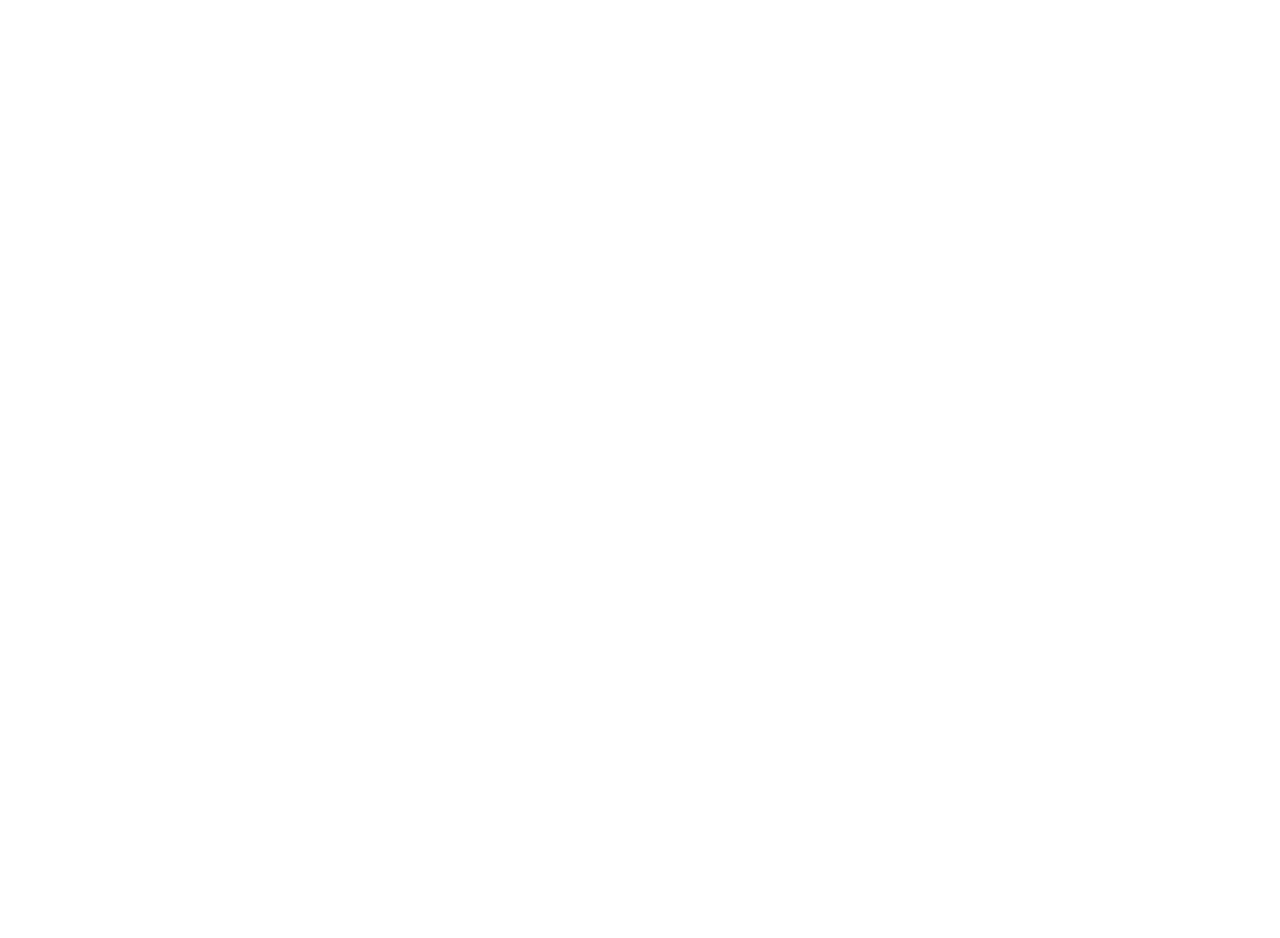
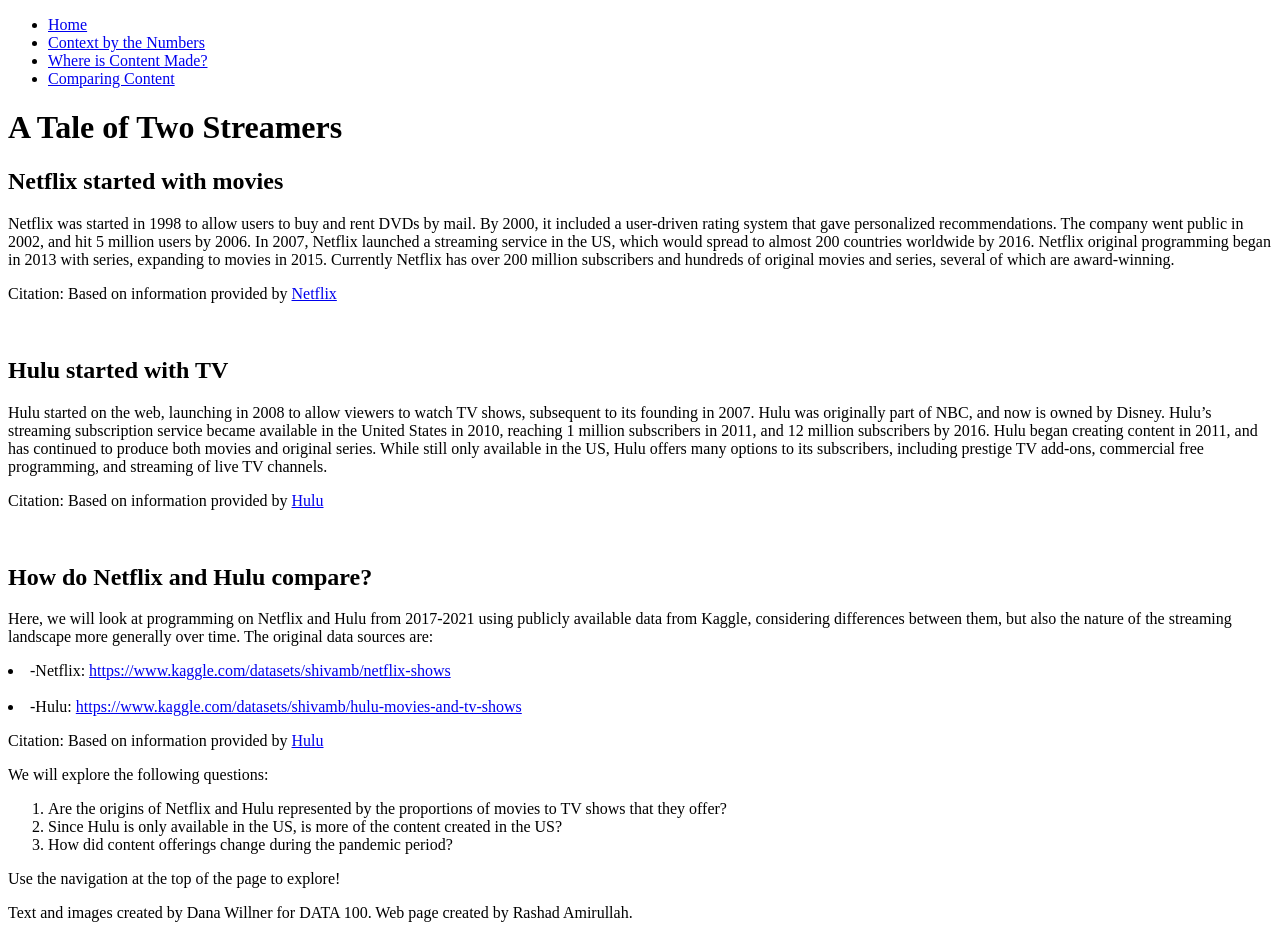
Before and after one commit to rnamirullah/hw4a, a plain HTML site: page index.html in a window 1280 px wide. Before the commit the page ends 800 px from the top, so only its background shows below. Drawn offline with Linux system fonts and the light colour scheme.

Commit message:
Add files via upload

```diff
--- a/index.html
+++ b/index.html
@@ -4,13 +4,65 @@
     <head>
         <meta charset="utf-8">
         <meta name="viewport" content="width=device-width">
-        <title>Rashad Amirullah</title>
+        <title>Netflix vs. Hulu</title>
     </head>
 
     <body>
         <header>
+            <nav>
+                <ul>
+                    <li><a href="index.html">Home</a></li>
+                    <li><a href="numbers.html">Context by the Numbers</a></li>
+                    <li><a href="where.html">Where is Content Made?</a></li>
+                    <li><a href="pandemic.html">Comparing Content</a></li>
+                </ul>
+            </nav>
         </header>
+        <h1>A Tale of Two Streamers</h1>
         <main>
+            <section>
+            <h2>Netflix started with movies</h2>
+            <p>Netflix was started in 1998 to allow users to buy and rent DVDs by mail. By 2000,
+                it included a user-driven rating system that gave personalized recommendations. The
+                company went public in 2002, and hit 5 million users by 2006. In 2007, Netflix
+                launched a streaming service in the US, which would spread to almost 200 countries
+                worldwide by 2016. Netflix original programming began in 2013 with series,
+                expanding to movies in 2015. Currently Netflix has over 200 million subscribers and
+                hundreds of original movies and series, several of which are award-winning.</p>
+                <p>Citation: Based on information provided by <a href="https://about.netflix.com/en">Netflix</a></p>
+            </section>
+            <br>
+            <section>
+                <h2>Hulu started with TV</h2>
+                <p>Hulu started on the web, launching in 2008 to allow viewers to watch TV shows,
+                    subsequent to its founding in 2007. Hulu was originally part of NBC, and now is
+                    owned by Disney. Hulu’s streaming subscription service became available in the
+                    United States in 2010, reaching 1 million subscribers in 2011, and 12 million
+                    subscribers by 2016. Hulu began creating content in 2011, and has continued
+                    to produce both movies and original series. While still only available in the US,
+                    Hulu offers many options to its subscribers, including prestige TV add-ons,
+                    commercial free programming, and streaming of live TV channels.</p>
+                    <p>Citation: Based on information provided by <a href="https://press.hulu.com/corporate/">Hulu</a></p>
+            </section>
+            <br>
+            <section>
+                <h2>How do Netflix and Hulu compare?</h2>
+                <p>Here, we will look at programming on Netflix and Hulu from 2017-2021 using publicly
+                    available data from Kaggle, considering differences between them, but also the
+                    nature of the streaming landscape more generally over time. The original data
+                    sources are: <br> <li> -Netflix: <a href="https://www.kaggle.com/datasets/shivamb/netflix-shows">https://www.kaggle.com/datasets/shivamb/netflix-shows</a> </li><br>
+                   <li>-Hulu: <a href="https://www.kaggle.com/datasets/shivamb/hulu-movies-and-tv-shows">https://www.kaggle.com/datasets/shivamb/hulu-movies-and-tv-shows</a> </li>
+                    <p>Citation: Based on information provided by <a href="https://press.hulu.com/corporate/">Hulu</a></p>
+                    <p>We will explore the following questions:</p>
+                    <ol>
+                    <li>Are the origins of Netflix and Hulu represented by the proportions of movies to TV
+                        shows that they offer?</li>
+                    <li>Since Hulu is only available in the US, is more of the content created in the US?</li>
+                    <li>How did content offerings change during the pandemic period?</li>
+                    </ol>
+                    <p>Use the navigation at the top of the page to explore!</p>
+                    <p>Text and images created by Dana Willner for DATA 100. Web page created by Rashad Amirullah.</p>
+            </section>
         </main>
         <footer>
         </footer>
```
